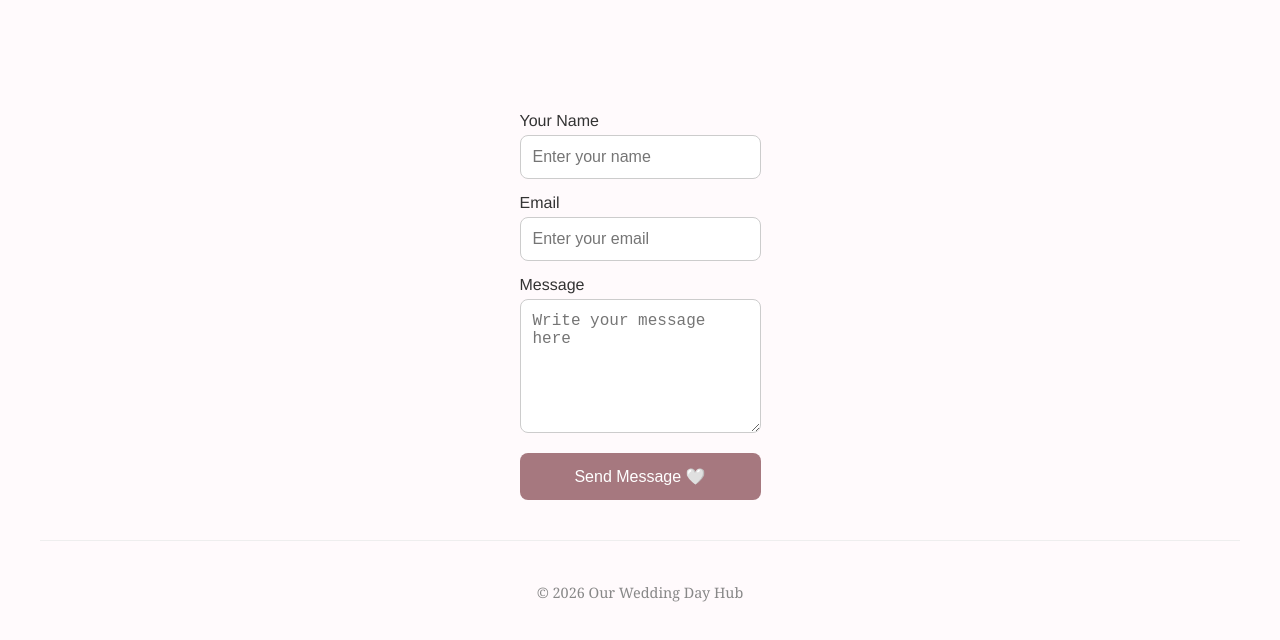
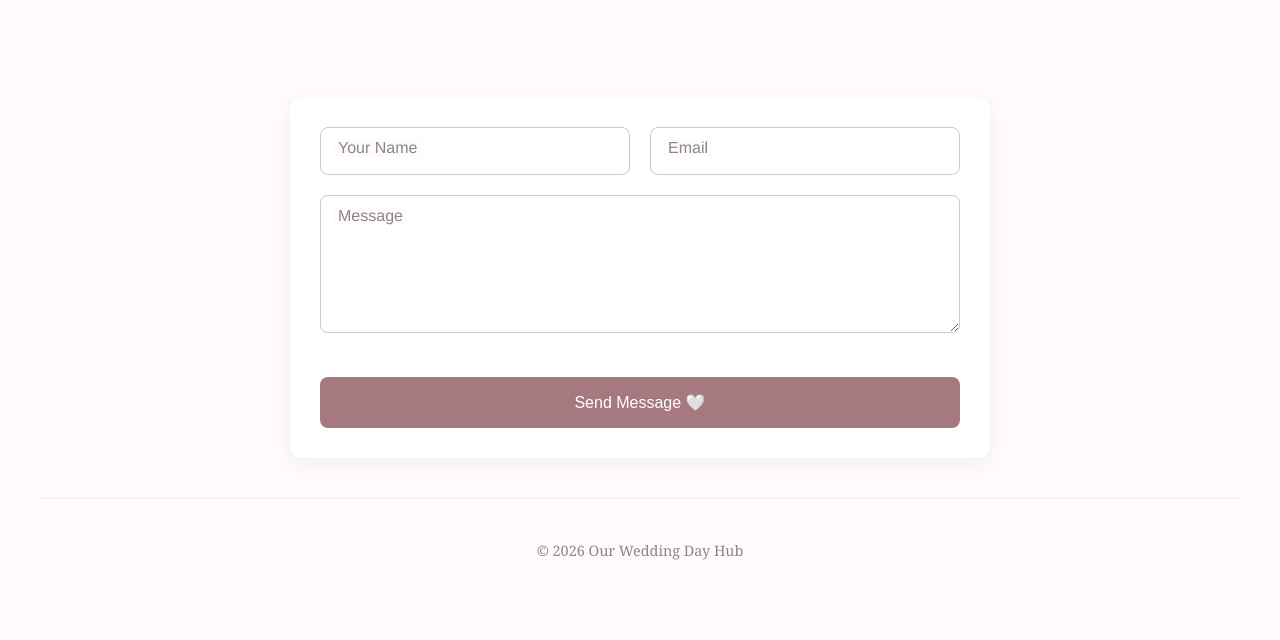
Before and after one commit to stephiejane00/our-wedding-day-hub, a plain HTML site: page docs/contact.html in a window 1280 px wide. Shown: the part 460-1100 px from the top of the page. After the commit the page ends 1074 px from the top, so only its background shows below. Drawn offline with Linux system fonts and the light colour scheme.

Commit message:
Update contact.html

```diff
--- a/docs/contact.html
+++ b/docs/contact.html
@@ -42,42 +42,82 @@
 
   /* Contact form */
   .vendor-info {
-    max-width: 600px;
+    max-width: 700px;
     margin: 40px auto;
     padding: 0 20px;
-    text-align: center;
   }
 
   form {
     display: flex;
-    flex-direction: column;
+    flex-wrap: wrap;
+    gap: 20px;
+    background: #fff;
+    padding: 30px;
+    border-radius: 12px;
+    box-shadow: 0 6px 20px rgba(0,0,0,0.05);
+  }
+
+  .form-group {
+    flex: 1 1 100%;
+    position: relative;
+  }
+
+  /* Two-column for name/email on larger screens */
+  @media(min-width: 600px) {
+    .form-group.half {
+      flex: 1 1 calc(50% - 10px);
+    }
   }
 
   label {
-    margin-top: 15px;
-    margin-bottom: 5px;
-    font-weight: 500;
-    text-align: left;
+    position: absolute;
+    top: 12px;
+    left: 14px;
+    color: #888;
+    font-size: 1rem;
+    pointer-events: none;
+    transition: 0.2s all;
+    background: #fffafc;
+    padding: 0 4px;
   }
 
   input, textarea {
-    padding: 12px;
+    width: 100%;
+    padding: 14px;
+    padding-left: 14px;
     border: 1px solid #ccc;
     border-radius: 8px;
     font-size: 1rem;
-    width: 100%;
     box-sizing: border-box;
+  }
+
+  input:focus, textarea:focus {
+    outline: none;
+    border-color: #a6787f;
+  }
+
+  /* Floating label effect */
+  input:focus + label,
+  input:not(:placeholder-shown) + label,
+  textarea:focus + label,
+  textarea:not(:placeholder-shown) + label {
+    top: -10px;
+    left: 10px;
+    font-size: 0.85rem;
+    color: #5c3d4a;
   }
 
   button.send-btn {
     margin-top: 20px;
-    padding: 14px;
+    padding: 16px;
     background-color: #a6787f;
     color: #fff;
     font-size: 1rem;
     border: none;
     border-radius: 8px;
     cursor: pointer;
+    width: 100%;
+    transition: 0.3s;
   }
 
   button.send-btn:hover {
@@ -89,9 +129,9 @@
     margin-top: 20px;
     color: #5c3d4a;
     font-weight: 500;
+    text-align: center;
   }
 
-  /* Footer */
   footer {
     text-align: center;
     padding: 40px 20px;
@@ -110,14 +150,20 @@
 
 <section class="vendor-info">
 <form id="contact-form">
-  <label for="name">Your Name</label>
-  <input type="text" id="name" placeholder="Enter your name" required>
+  <div class="form-group half">
+    <input type="text" id="name" placeholder=" " required>
+    <label for="name">Your Name</label>
+  </div>
 
-  <label for="email">Email</label>
-  <input type="email" id="email" placeholder="Enter your email" required>
+  <div class="form-group half">
+    <input type="email" id="email" placeholder=" " required>
+    <label for="email">Email</label>
+  </div>
 
-  <label for="message">Message</label>
-  <textarea id="message" rows="6" placeholder="Write your message here" required></textarea>
+  <div class="form-group">
+    <textarea id="message" rows="6" placeholder=" " required></textarea>
+    <label for="message">Message</label>
+  </div>
 
   <button type="submit" class="send-btn">Send Message 🤍</button>
   <p class="success-msg">Message sent! Thank you 💌</p>
```
